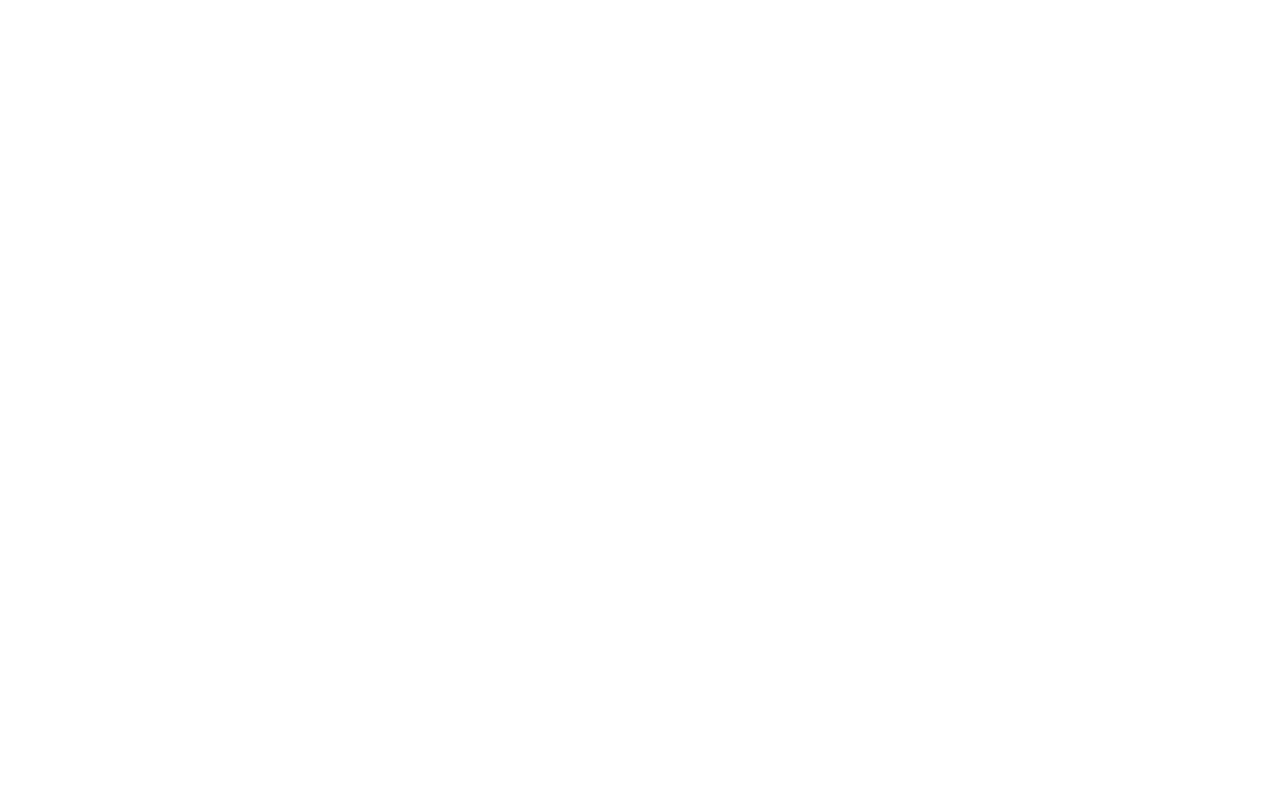
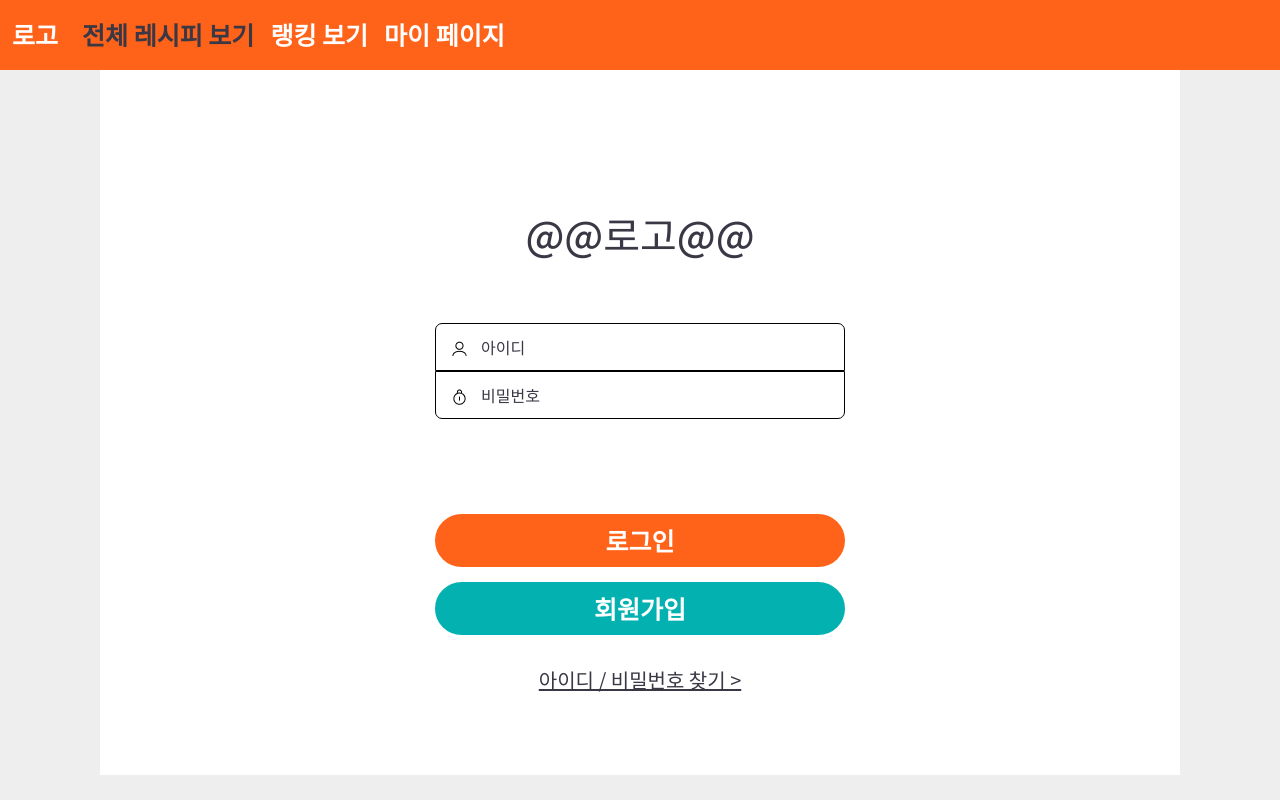
Before and after one commit to tunEmvegnomb/sparta-mc12th, a Flask app: page /login in a window 1280 px wide. Before the commit the page is empty. Run offline with Flask 2, Linux system fonts and the light colour scheme.

Commit message:
login page fisrt commit

```diff
--- a/app.py
+++ b/app.py
@@ -19,7 +19,7 @@
 @app.route('/')
 def render_main():
     # index.html에 원하는 클라이언트 파일 입력
-    return render_template('list.html')
+    return render_template('login.html')
 
 
 # 리스트 페이지
--- /dev/null
+++ b/static/css/login.css
@@ -0,0 +1,88 @@
+main {
+  display: flex;
+  flex-direction: column;
+  align-items: center;
+}
+
+.logo {
+  margin-top: 130px;
+  margin-bottom: 65px;
+}
+
+.login-form {
+  display: flex;
+  flex-direction: column;
+}
+
+.login-form div {
+  border: 1px solid black;
+  position: relative;
+  width: 410px;
+  height: 48px;
+  display: flex;
+  align-items: center;
+}
+
+.login-form .login-id {
+  border-top-left-radius: 7px;
+  border-top-right-radius: 7px;
+  border-bottom: 0.5px solid black;
+}
+
+.login-form .login-password {
+  border-bottom-left-radius: 7px;
+  border-bottom-right-radius: 7px;
+  border-top: 0.5px solid black;
+  margin-bottom: 95px;
+}
+
+.login-form .login-icon {
+  position: absolute;
+  top: 17px;
+  left: 16px;
+}
+
+.login-form .password-icon {
+  left: 17px;
+}
+
+.login-form input {
+  all: unset;
+  padding-left: 45px;
+  color: var(--default);
+  font-size: 16px;
+  font-weight: 500;
+}
+
+.login-form input::placeholder {
+  color: var(--default);
+}
+
+.login-form button {
+  border: none;
+  text-align: center;
+  font-size: 25px;
+  color: #ffffff;
+  font-weight: 700;
+  border-radius: 100px;
+  height: 53px;
+}
+
+.login-form .login-submit {
+  background-color: var(--orange);
+  margin-bottom: 15px;
+}
+
+.login-form .signup_link {
+  background-color: var(--bluegreen);
+  margin-bottom: 30px;
+}
+
+.find_account-link {
+  font-size: 20px;
+  color: var(--default);
+}
+
+.find_account-link:hover {
+  color: var(--orange);
+}
--- a/static/css/styles.css
+++ b/static/css/styles.css
@@ -7,6 +7,7 @@
 @import "list-card.css";
 /* Screens */
 @import "list.css";
+@import "login.css";
 
 body {
   font-family: "Noto Sans KR", sans-serif;
--- a/static/css/variables.css
+++ b/static/css/variables.css
@@ -1,4 +1,5 @@
 :root {
   --orange: #ff6219;
   --default: #3a3845;
+  --bluegreen: #03b1b1;
 }
--- a/templates/login.html
+++ b/templates/login.html
@@ -1,10 +1,76 @@
 <!DOCTYPE html>
-<html lang="en">
-<head>
-    <meta charset="UTF-8">
-    <title>Title</title>
-</head>
-<body>
+<html lang="kr">
+  <head>
+    <!-- Bootstrap CSS, JS -->
+    <link
+      href="https://cdn.jsdelivr.net/npm/bootstrap@5.1.3/dist/css/bootstrap.min.css"
+      rel="stylesheet"
+      integrity="sha384-1BmE4kWBq78iYhFldvKuhfTAU6auU8tT94WrHftjDbrCEXSU1oBoqyl2QvZ6jIW3"
+      crossorigin="anonymous"
+    />
+    <link rel="stylesheet" href="/static/css/styles.css" />
+    <script
+      src="https://cdn.jsdelivr.net/npm/bootstrap@5.1.3/dist/js/bootstrap.bundle.min.js"
+      integrity="sha384-ka7Sk0Gln4gmtz2MlQnikT1wXgYsOg+OMhuP+IlRH9sENBO0LRn5q+8nbTov4+1p"
+      crossorigin="anonymous"
+    ></script>
 
-</body>
+    <meta charset="UTF-8" />
+    <meta name="viewport" content="width=device-width, initial-scale=1.0" />
+    <title>전세계 1인 가구를 위한 레시피</title>
+    <link rel="shortcut icon" href="/static/img/cook_hat.png" />
+  </head>
+
+  <body>
+    <nav class="navbar navbar-expand-md fixed-top">
+      <div class="container-fluid">
+        <a class="navbar-brand" href="#">로고</a>
+        <button
+          class="navbar-toggler"
+          type="button"
+          data-bs-toggle="collapse"
+          data-bs-target="#navbarSupportedContent"
+          aria-controls="navbarSupportedContent"
+          aria-expanded="false"
+          aria-label="Toggle navigation"
+        >
+          <span class="navbar-toggler-icon"></span>
+        </button>
+        <div class="collapse navbar-collapse" id="navbarSupportedContent">
+          <ul class="navbar-nav me-auto mb-2 mb-lg-0">
+            <li class="nav-item">
+              <a class="nav-link active" aria-current="page" href="#"
+                >전체 레시피 보기</a
+              >
+            </li>
+            <li class="nav-item">
+              <a class="nav-link" href="#">랭킹 보기</a>
+            </li>
+            <li class="nav-item">
+              <a class="nav-link" href="#">마이 페이지</a>
+            </li>
+          </ul>
+        </div>
+      </div>
+    </nav>
+    <main class="wrap">
+      <h1 class="logo">@@로고@@</h1>
+      <form class="login-form">
+        <div class="login-id">
+          <img src="/static/img/login_id.png" class="login-icon id-icon" />
+          <input type="text" class="" placeholder="아이디" />
+        </div>
+        <div class="login-password">
+          <img
+            src="/static/img/login_password.png"
+            class="login-icon password-icon"
+          />
+          <input type="password" class="" placeholder="비밀번호" />
+        </div>
+        <button type="submit" class="login-submit">로그인</button>
+        <button class="signup_link"><a href="signup.html"></a>회원가입</button>
+      </form>
+      <a href="#" class="find_account-link">아이디 / 비밀번호 찾기 > </a>
+    </main>
+  </body>
 </html>
```
Also changed, not shown: static/img/login_icon.png (renamed from static/img/login.png), static/img/login_id.png (added), static/img/login_password.png (added).
